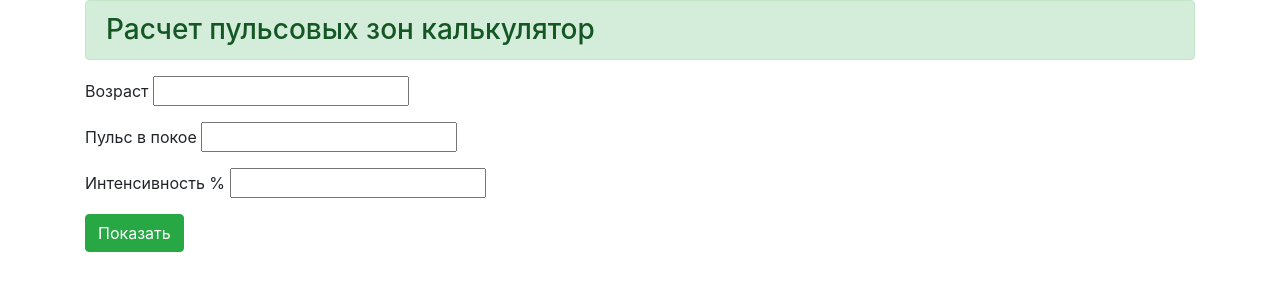
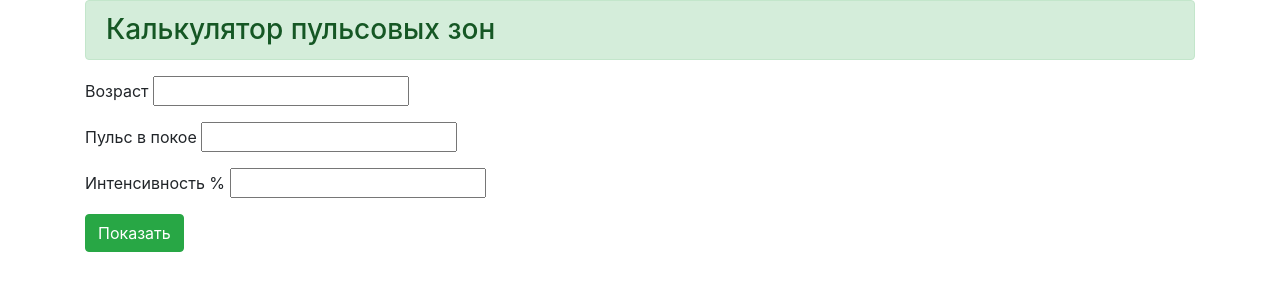
Before and after one commit to snowman03/runcalc, a plain HTML site: page index.html in a window 1280 px wide. Drawn offline with nearby package versions, Linux system fonts and the light colour scheme.

Commit message:
Update index.html

```diff
--- a/index.html
+++ b/index.html
@@ -16,7 +16,7 @@
 
 
 
-<h3 class="alert alert-success" >Расчет пульсовых зон калькулятор</h3>
+<h3 class="alert alert-success" >Калькулятор пульсовых зон</h3>
 <p>Возраст
 <input type="number" id="agev" ></p>
 <p>Пульс в покое
```
